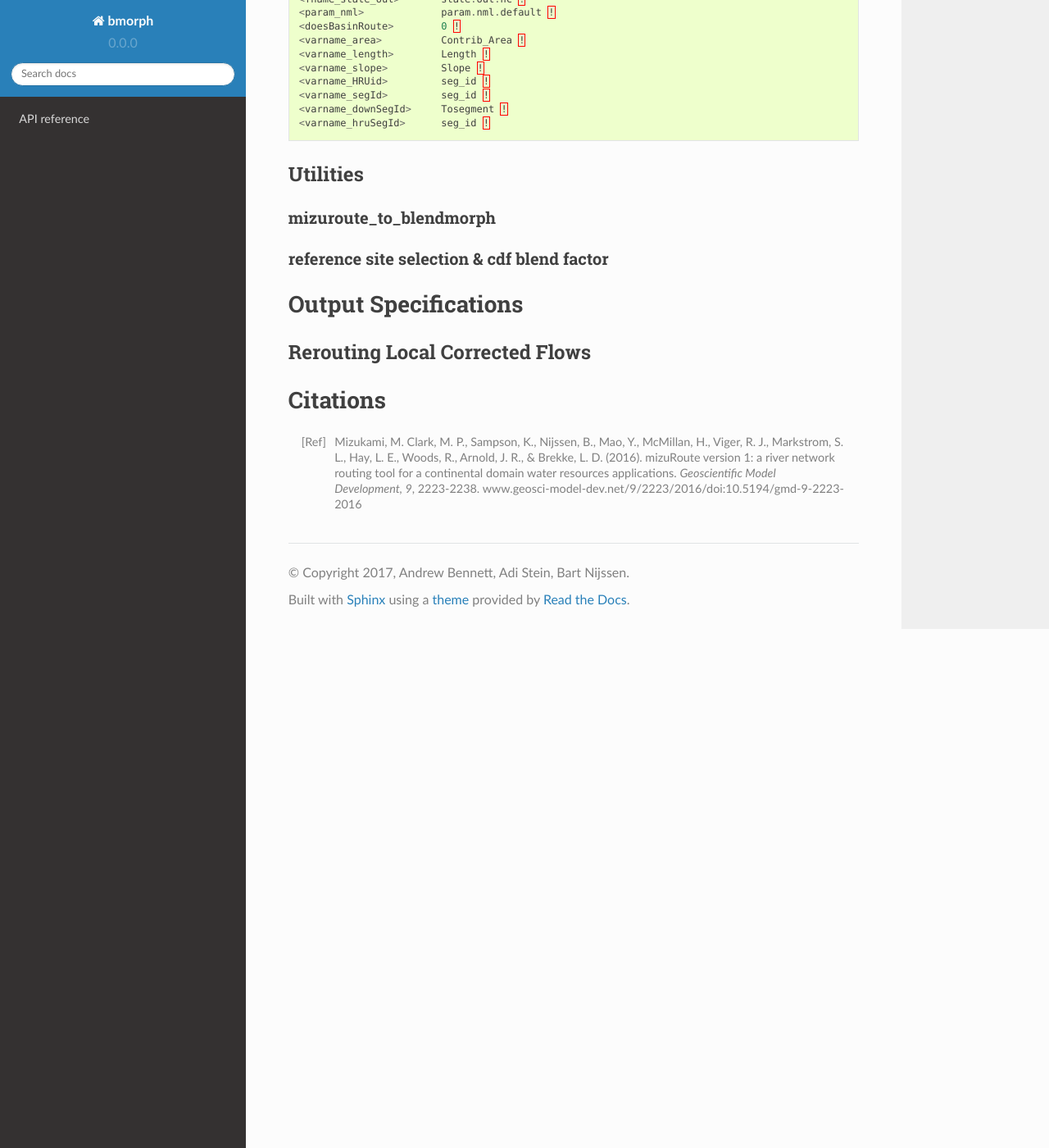
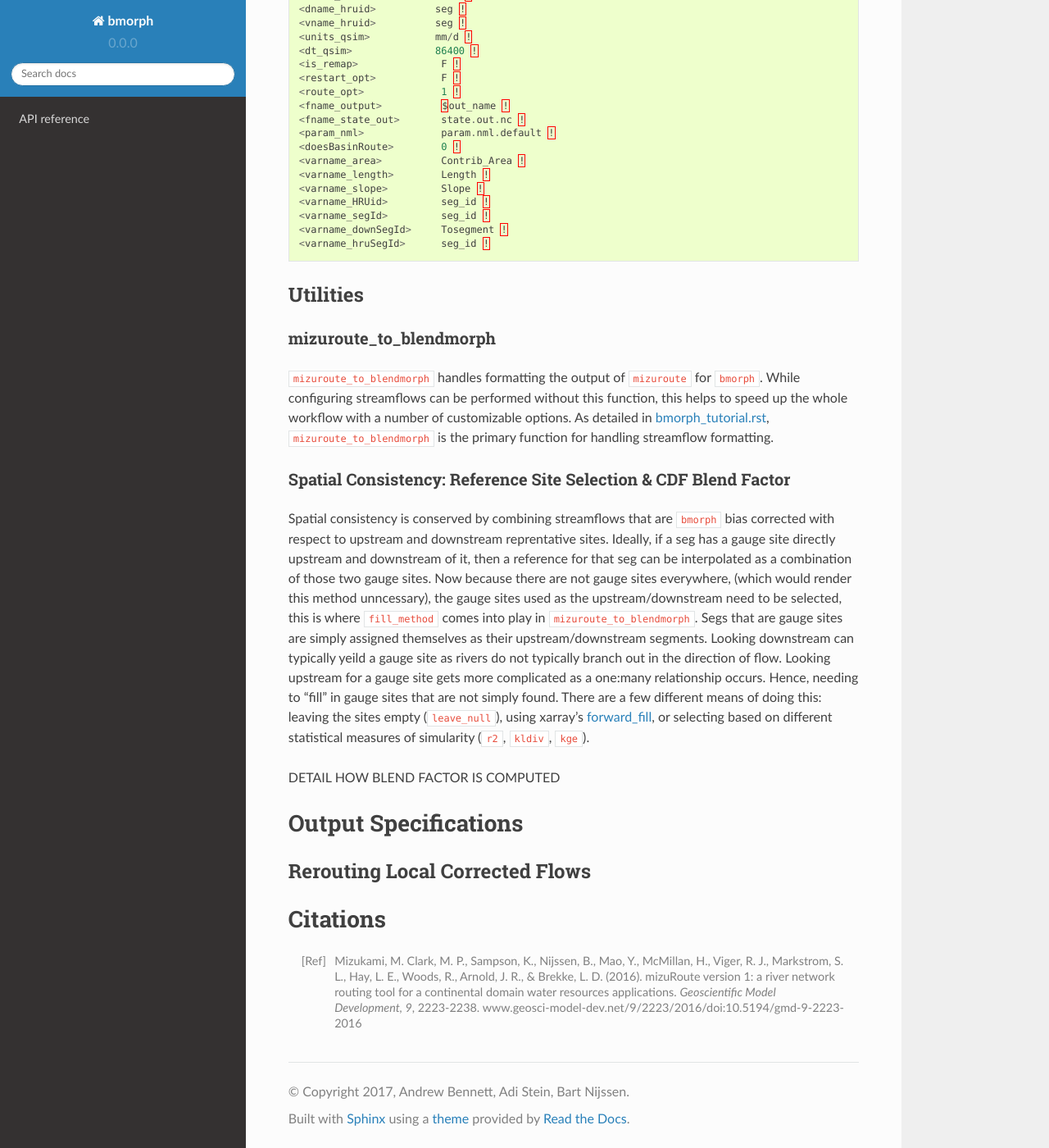
Before and after one commit to UW-Hydro/bmorph, a Sphinx documentation site: the page built from docs/data.rst, in a window 1280 px wide and 1400 px high, scrolled down 1041 px. Shown: the whole window at 82% size. Built offline with Sphinx 7.4.7 and the Read the Docs theme 2.0.0, drawn with Linux system fonts in a browser that asks for light colours; some of the changed text lies outside the part shown.

Commit message:
Drafting text for docs

```diff
--- a/docs/bias_correction.rst
+++ b/docs/bias_correction.rst
@@ -24,8 +24,8 @@
 bmorph Parameters
 -----------------
 
-edcdfm vs mdcdedcdfm (Conditioning)
-^^^^^^^^^^^^^^^^^^^^^^^^^^^^^^^^^^^
+Conditioning: edcdfm vs mdcdedcdfm
+^^^^^^^^^^^^^^^^^^^^^^^^^^^^^^^^^^
 
 
 bmorph Workflows
--- a/docs/data.rst
+++ b/docs/data.rst
@@ -1,8 +1,11 @@
 Input Specifications **(IN PROGRESS)**
 ======================================
 
-Directory Setup
----------------
+Directory Setup Recommended
+---------------------------
+
+Developing a custom directory setup is currently in progress, but for now we recommend the
+following directories and names to properly execute ``bmorph``.
 
     input
     mizuroute_configs
@@ -13,18 +16,22 @@
 Common Naming Conventions
 -------------------------
 
-`seg` is an individual river segment containing a single reach
-`hru` is a hydrologic response unit that feeds into a single seg,
+**seg** is an individual river segment containing a single reach
+**hru** is a hydrologic response unit that feeds into a single seg,
     but each seg could have multiple hru's feeding into it
-`seg_id` is the identification number for a `seg`
-`site` is the gauge site name for river segments with gauge data, not all segments have them
-
+**seg_id** is the identification number for a `seg`
+**site** is the gauge site name for river segments with gauge data, not all segments have them
 
 
 Mizuroute
 ---------
 
-configuration
+``bmorph`` is designed to bias correct simulated streamflow as modeled by mizuroute_. Following
+is how to configure files for ``mizuroute`` in accoradance with the software.
+
+.. _mizuroute: https://mizuroute.readthedocs.io/en/latest/
+
+Configuration
 ^^^^^^^^^^^^^
 
 should look like this ....
@@ -70,13 +77,28 @@
 mizuroute_to_blendmorph
 ^^^^^^^^^^^^^^^^^^^^^^^
 
+``mizuroute_to_blendmorph`` handles formatting the output of ``mizuroute`` for ``bmorph``. While configuring
+streamflows can be performed without this function, this helps to speed up the whole workflow with a number of
+customizable options. As detailed in `bmorph_tutorial.rst <bmorph_tutorial.rst>`_, ``mizuroute_to_blendmorph``
+is the primary function for handling streamflow formatting.
 
+Spatial Consistency: Reference Site Selection & CDF Blend Factor
+^^^^^^^^^^^^^^^^^^^^^^^^^^^^^^^^^^^^^^^^^^^^^^^^^^^^^^^^^^^^^^^^
 
-reference site selection & cdf blend factor
-^^^^^^^^^^^^^^^^^^^^^^^^^^^^^^^^^^^^^^^^^^^
+Spatial consistency is conserved by combining streamflows that are ``bmorph`` bias corrected with respect to
+upstream and downstream reprentative sites. Ideally, if a seg has a gauge site directly upstream and downstream
+of it, then a reference for that seg can be interpolated as a combination of those two gauge sites. Now because
+there are not gauge sites everywhere, (which would render this method unncessary), the gauge sites used as the
+upstream/downstream need to be selected, this is where ``fill_method`` comes into play in ``mizuroute_to_blendmorph``.
+Segs that are gauge sites are simply assigned themselves as their upstream/downstream segments. Looking downstream can
+typically yeild a gauge site as rivers do not typically branch out in the direction of flow. Looking upstream for a
+gauge site gets more complicated as a one:many relationship occurs. Hence, needing to "fill" in gauge sites that are
+not simply found. There are a few different means of doing this: leaving the sites empty (``leave_null``), using xarray's
+forward_fill_, or selecting based on different statistical measures of simularity (``r2``, ``kldiv``, ``kge``).
 
+DETAIL HOW BLEND FACTOR IS COMPUTED
 
-
+.. _forward_fill: http://xarray.pydata.org/en/stable/generated/xarray.DataArray.ffill.html
 
 Output Specifications
 =====================
```
